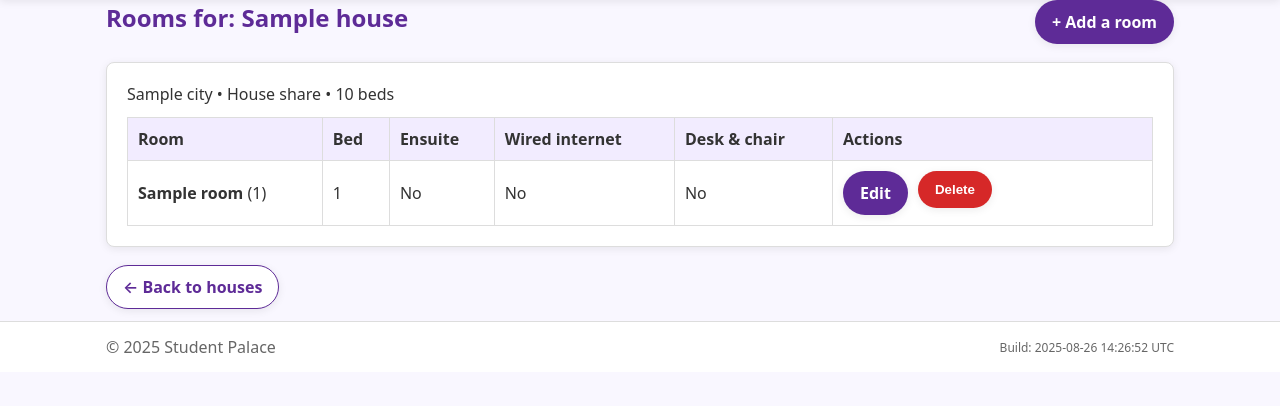
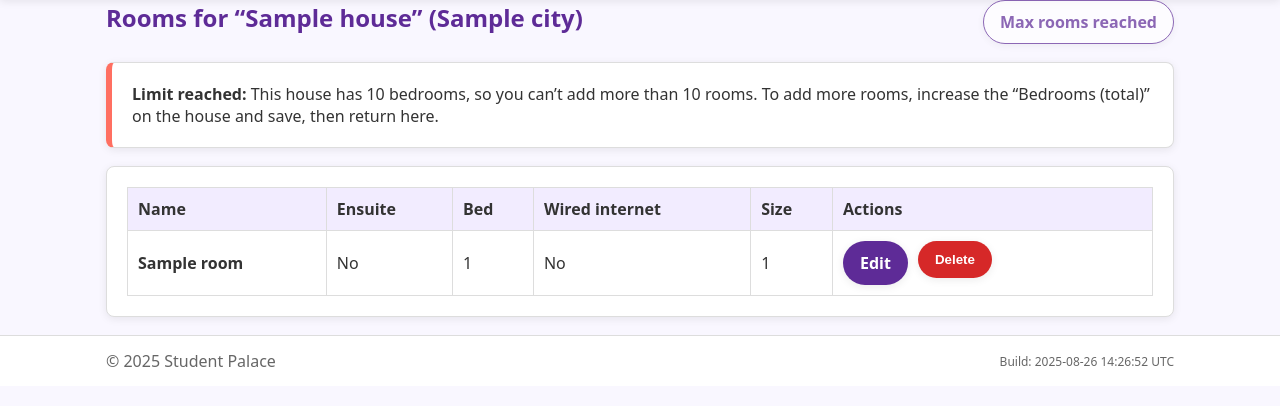
Before and after one commit to matthewnmoore/student-palace, a Flask app: template templates/rooms_list.html in a window 1280 px wide. Shown: the part 105-511 px from the top of the page. Run offline with Flask 3, Linux system fonts and the light colour scheme; the template is opened without the code that fills it: most values are stand-ins (such as "Sample title", 1, 10 or a date in 2020); parts of the project's set-up code (start-up, migrations or seed data) failed here and were passed over.

Commit message:
Update rooms_list.html

```diff
--- a/templates/rooms_list.html
+++ b/templates/rooms_list.html
@@ -1,37 +1,45 @@
 {% extends "base.html" %}
-{% block title %}Rooms – Student Palace{% endblock %}
+{% block title %}Rooms – {{ house.title }}{% endblock %}
 {% block content %}
 <section class="wrap">
   <div class="flex-between" style="margin-bottom:12px">
-    <h1 class="mt-0">Rooms for: {{ house.title }}</h1>
-    <a class="btn" href="{{ url_for('landlord.room_new', hid=house.id) }}">+ Add a room</a>
+    <h1 class="mt-0">Rooms for “{{ house.title }}” ({{ house.city }})</h1>
+
+    {% if can_add %}
+      <a class="btn" href="{{ url_for('landlord.room_new', hid=house.id) }}">+ Add room ({{ remaining }} left)</a>
+    {% else %}
+      <span class="btn btn-outline" style="pointer-events:none; opacity:.7">Max rooms reached</span>
+    {% endif %}
   </div>
 
+  {% if not can_add %}
+    <div class="card" style="border-left:6px solid var(--accent)">
+      <strong>Limit reached:</strong> This house has {{ max_rooms }} bedrooms, so you can’t add more than {{ max_rooms }} rooms.
+      To add more rooms, increase the “Bedrooms (total)” on the house and save, then return here.
+    </div>
+  {% endif %}
+
   <div class="card">
-    <p class="muted" style="margin-top:0">
-      {{ house.city }} • {{ 'Whole property' if house.letting_type=='whole' else 'House share' }} • {{ house.bedrooms_total }} beds
-    </p>
-
     {% if rooms and rooms|length %}
       <table class="table">
         <thead>
           <tr>
-            <th>Room</th>
+            <th>Name</th>
+            <th>Ensuite</th>
             <th>Bed</th>
-            <th>Ensuite</th>
             <th>Wired internet</th>
-            <th>Desk & chair</th>
+            <th>Size</th>
             <th style="width:320px">Actions</th>
           </tr>
         </thead>
         <tbody>
           {% for r in rooms %}
           <tr>
-              <td><strong>{{ r.name }}</strong>{% if r.room_size %} <span class="muted">({{ r.room_size }})</span>{% endif %}</td>
+            <td><strong>{{ r.name }}</strong></td>
+            <td>{{ 'Yes' if r.ensuite else 'No' }}</td>
             <td>{{ r.bed_size }}</td>
-              <td>{{ 'Yes' if r.ensuite else 'No' }}</td>
             <td>{{ 'Yes' if r.wired_internet else 'No' }}</td>
-              <td>{{ 'Yes' if r.desk_chair else 'No' }}</td>
+            <td>{{ r.room_size or '—' }}</td>
             <td>
               <div class="inline-actions">
                 <a class="btn" href="{{ url_for('landlord.room_edit', hid=house.id, rid=r.id) }}">Edit</a>
@@ -46,14 +54,7 @@
       </table>
     {% else %}
       <p>No rooms yet.</p>
-      <p style="margin-top:10px">
-        <a class="btn" href="{{ url_for('landlord.room_new', hid=house.id) }}">Add the first room</a>
-      </p>
     {% endif %}
   </div>
-
-  <p style="margin-top:12px">
-    <a class="btn btn-outline" href="{{ url_for('landlord.landlord_houses') }}">← Back to houses</a>
-  </p>
 </section>
 {% endblock %}
```
Lines whose indentation alone changed are shown as unchanged.
